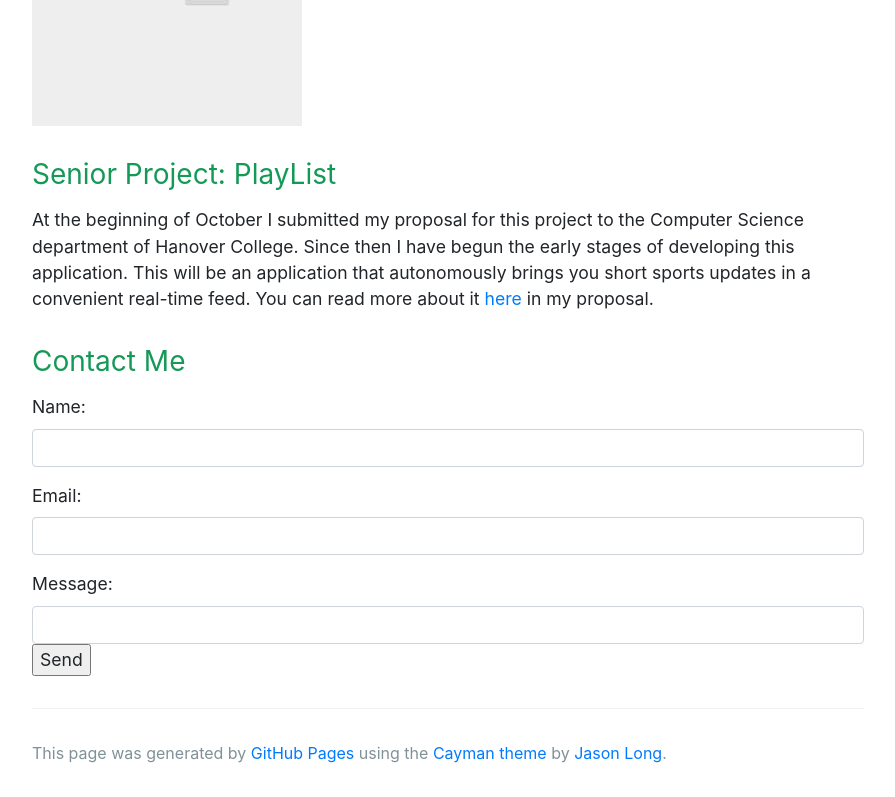
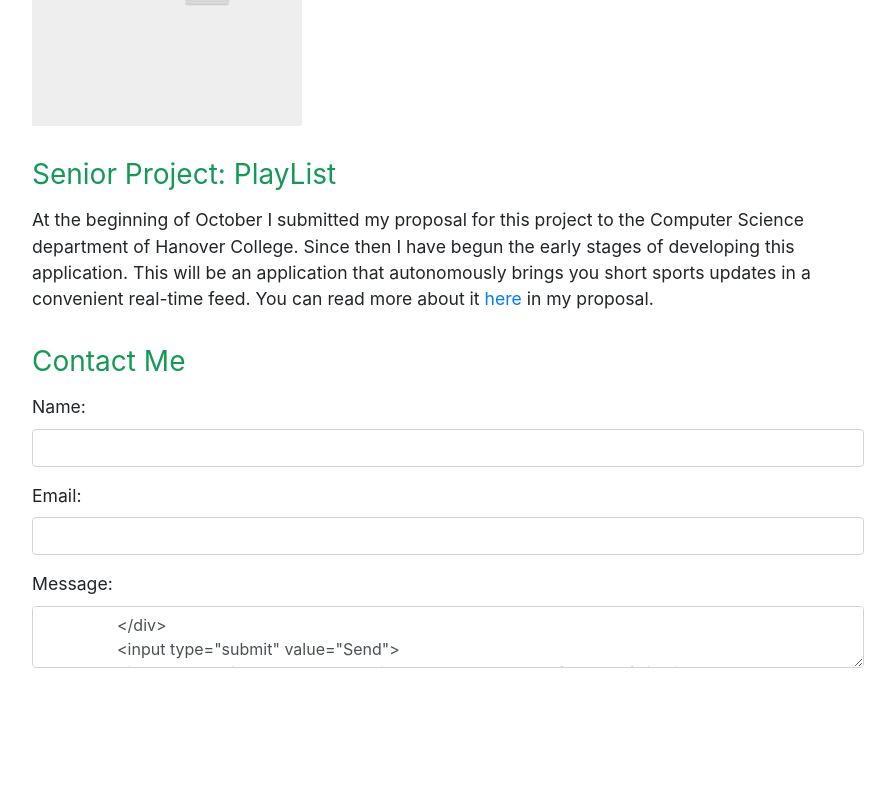
Before and after one commit to craftx17/craftx17.github.io, a plain HTML site: page index.html in a window 1280 px wide. Shown: the part 2351-3148 px from the top of the page, without its empty margins (192-1087 px from the left). After the commit the page ends 3051 px from the top, so only its background shows below. Drawn offline with nearby package versions, Linux system fonts and the light colour scheme.

Commit message:
Update index.html

```diff
--- a/index.html
+++ b/index.html
@@ -67,7 +67,7 @@
                 </div>
                 <div>
                   <label for="formsubject">Message:</label>
-                  <input id="formsubject" type="textarea" name="_message" class="form-control">
+                  <textarea id="formsubject" type="textarea" name="_message" class="form-control">
                 </div>
                 <input type="submit" value="Send">
                 <input type="hidden" name="_subject" value="Response from Portfolio Site" />
```
